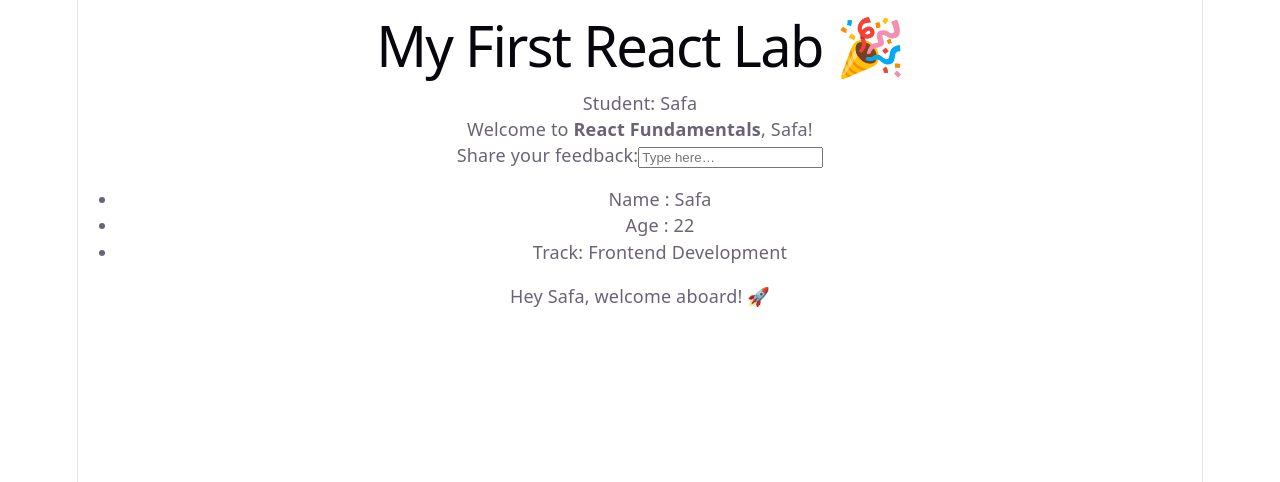
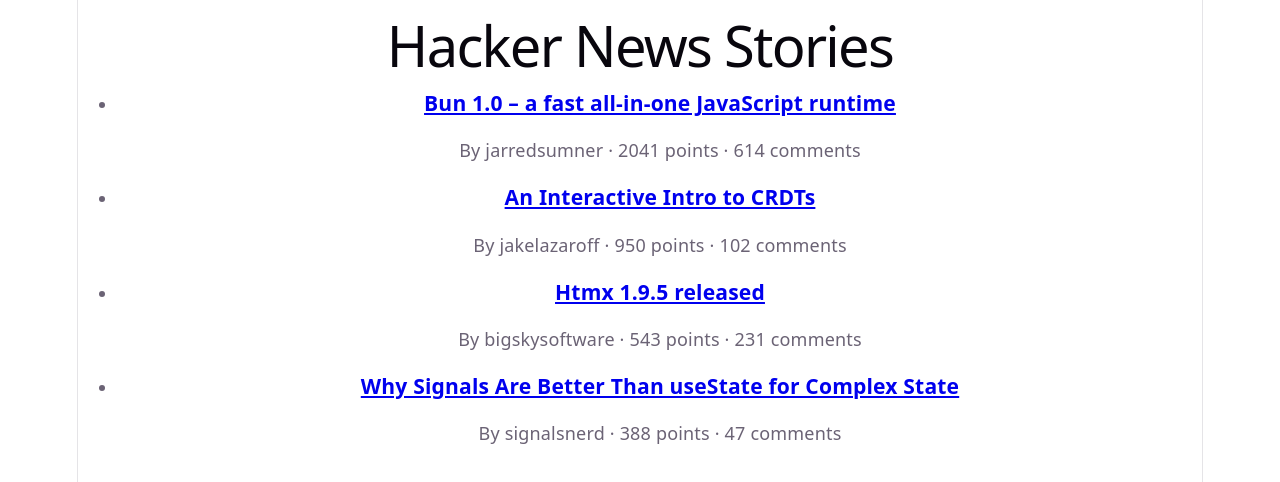
Before and after one commit to mejrisafa9-cpu/my-react-project, a React (Vite) app: page / in a window 1280 px wide. Shown: the top 482 px of the page. Built offline with nearby package versions, Linux system fonts and the light colour scheme.

Commit message:
Week 3: Rendering Hacker News style lists

```diff
--- a/src/App.jsx
+++ b/src/App.jsx
@@ -1,99 +1,188 @@
-// ─────────────────────────────────────────────
-//  Step 3 – Variable defined OUTSIDE the component
-//  Accessible inside App because of JS lexical scoping.
-//  In a real app this is risky: the value is global,
-//  shared across every render, and not reactive.
-// ─────────────────────────────────────────────
-const courseTitle = "React Fundamentals";
+// ─────────────────────────────────────────────────────────────
+//  Step 1 – Understanding the Data Structure
+//
+//  Each news story object looks like this:
+//
+//  {
+//    objectID    : "37510853",   // unique identifier  ← React KEY
+//    title       : "Article title here",
+//    url         : "https://example.com/article",
+//    author      : "username",
+//    points      : 312,          // number (popularity score)
+//    num_comments: 87,           // number
+//  }
+//
+//  Which property should be the React key?
+//    → objectID. It is guaranteed to be unique and stable —
+//      it never changes even if the list is re-sorted or
+//      new items are added.
+//
+//  Why is this structure realistic for an API?
+//    → It mirrors exactly what the Hacker News Algolia API
+//      returns (/api/v1/search). Real-world APIs always
+//      include a stable unique ID (objectID, id, _id …)
+//      and mix numeric scores with string metadata.
+// ─────────────────────────────────────────────────────────────
 
-// ─────────────────────────────────────────────
-//  Step 7 – Function defined outside (could also
-//  live inside the component)
-// ─────────────────────────────────────────────
-function sayHello(name) {
-  // Returns a greeting string based on studentName (bonus ⚡)
-  return `Hey ${name}, welcome aboard! 🚀`;
-}
 
-// ─────────────────────────────────────────────
-//  Step 1 – Functional component (capital letter
-//  because React distinguishes components from
-//  plain HTML tags by their first letter's case)
-// ─────────────────────────────────────────────
+// ─────────────────────────────────────────────────────────────
+//  Step 2 – Fake data defined OUTSIDE the component
+//
+//  Why outside?
+//    • It is static — it never changes, so it doesn't need
+//      to be re-created on every render.
+//    • Keeping it at module level makes it easy to swap out
+//      later: we'll just delete this array and fetch from
+//      the API instead.
+//
+//  What will change when data comes from the API?
+//    • This array will be replaced by a useState() call
+//      (so React can trigger a re-render when data arrives)
+//      and a useEffect() that fetches from the HN endpoint.
+// ─────────────────────────────────────────────────────────────
+const stories = [
+  {
+    objectID: "37510853",
+    title: "Bun 1.0 – a fast all-in-one JavaScript runtime",
+    url: "https://bun.sh/blog/bun-v1.0",
+    author: "jarredsumner",
+    points: 2041,
+    num_comments: 614,
+  },
+  {
+    objectID: "37371084",
+    title: "An Interactive Intro to CRDTs",
+    url: "https://jakelazaroff.com/words/an-interactive-intro-to-crdts/",
+    author: "jakelazaroff",
+    points: 876,    // ← Step 6: bumped to 950 below
+    num_comments: 102,
+  },
+  {
+    objectID: "37629873",
+    title: "Htmx 1.9.5 released",
+    url: "https://htmx.org/posts/2023-09-01-htmx-1-9-5-is-released/",
+    author: "bigskysoftware",
+    points: 543,
+    num_comments: 231,
+  },
+  // Step 6 – New story added
+  {
+    objectID: "38012456",
+    title: "Why Signals Are Better Than useState for Complex State",
+    url: "https://dev.to/signals-deep-dive",
+    author: "signalsnerd",
+    points: 388,
+    num_comments: 47,
+  },
+];
+
+// Step 6 – Increase points of the second story and verify the UI updates
+stories[1].points = 950;
+
+
+// ─────────────────────────────────────────────────────────────
+//  Component
+// ─────────────────────────────────────────────────────────────
 function App() {
-  // Step 2 – Variable INSIDE the component
-  const studentName = "Safa";
 
-  // Step 6 – Object inside the component
-  //  We cannot render {student} directly – React
-  //  doesn't know how to serialise a plain object
-  //  and will throw:
-  //  "Objects are not valid as a React child"
-  const student = {
-    name: "Safa",
-    age: 22,
-    track: "Frontend Development",
-  };
+  // Step 3 – Debug moment: log one story to the console
+  // so we can inspect its structure before rendering.
+  console.log("First story object →", stories[0]);
 
-  // ── JSX must return ONE parent element (Step 1) ──
   return (
-    <div className="container">
+    <div className="app-container">
+      <h1>Hacker News Stories</h1>
 
-      {/* Step 1 – Custom <h1> */}
-      <h1>My First React Lab 🎉</h1>
+      {/*
+        Step 3 – Render the list with map()
+        ────────────────────────────────────
+        • map() returns a NEW array of JSX elements — that's
+          why it works inside JSX (JSX can render arrays).
+        • forEach() returns undefined, so it cannot be used
+          here; we need the transformed array that map() gives us.
+      */}
+      <ul className="story-list">
+        {stories.map((story) => {
 
-      {/* Step 2 – Variable inside JSX */}
-      {/* Without {} React treats it as plain text and prints the literal word "studentName" */}
-      <p>Student: {studentName}</p>
+          /*
+            Step 5 – Key prop
+            ─────────────────
+            The key goes on the TOP-LEVEL element returned by map().
 
-      {/* Step 3 + Step 4 – Dynamic sentence using both variables */}
-      <p>Welcome to <strong>{courseTitle}</strong>, {studentName}!</p>
+            Why objectID and NOT the array index?
+            • If items are deleted or reordered, indexes shift,
+              so React would mis-identify nodes and force
+              unnecessary DOM updates (or lose input state).
+            • objectID is stable and unique — React knows exactly
+              which item changed.
 
-      {/* Step 5 – Form elements */}
-      {/* React uses htmlFor (not for) because "for" is a reserved JS keyword */}
-      <div className="form-group">
-        <label htmlFor="feedback">Share your feedback:</label>
-        <input id="feedback" type="text" placeholder="Type here…" />
-      </div>
+            Intentional test (Step 5):
+            Remove key={story.objectID} → console shows:
+            "Warning: Each child in a list should have a unique key prop."
+          */
+          return (
+            <li key={story.objectID} className="story-item">
 
-      {/* Step 6 – Displaying individual object properties */}
-      <ul>
-        <li>Name : {student.name}</li>
-        <li>Age  : {student.age}</li>
-        <li>Track: {student.track}</li>
+              {/* Step 4 – Title as a clickable link */}
+              {/* Opens in a new tab; falls back to "#" if url is missing */}
+              <h3>
+                <a
+                  href={story.url || "#"}
+                  target="_blank"
+                  rel="noreferrer"
+                >
+                  {story.title}
+                </a>
+              </h3>
+
+              {/* Step 4 – Author, points, comments with semantic HTML */}
+              <p>
+                By <span className="author">{story.author}</span>
+                {" · "}
+                <span className="points">{story.points} points</span>
+                {" · "}
+                <span className="comments">{story.num_comments} comments</span>
+              </p>
+
+            </li>
+          );
+        })}
       </ul>
-
-      {/* Step 7 – Calling the function */}
-      {/* {sayHello}  → would display the function's source code (a reference, not a call) */}
-      {/* {sayHello()} → invokes it and displays the returned string ✅           */}
-      <p>{sayHello(studentName)}</p>
-
     </div>
   );
 }
 
 export default App;
 
-// ─────────────────────────────────────────────
-//  Step 8 – Reflection
-// ─────────────────────────────────────────────
 
-// 1. ONE THING I UNDERSTAND WELL
-//    How JSX bridges HTML and JavaScript: wrapping any JS
-//    expression in {} lets me embed dynamic values, call
-//    functions, or access object properties right inside
-//    what looks like HTML markup.
+// ─────────────────────────────────────────────────────────────
+//  Step 7 – Reflection
+// ─────────────────────────────────────────────────────────────
 
-// 2. ONE THING THAT IS STILL CONFUSING
-//    The boundary between variables that belong inside vs.
-//    outside the component. I understand that outside means
-//    "module-level / shared", but I'm still building
-//    intuition for when that's actually useful vs. when I
-//    should use props or state instead.
+// 1. WHY IS map() ESSENTIAL FOR RENDERING LISTS IN REACT?
+//    JSX only accepts expressions, not statements. map() is an
+//    expression — it returns a new array of JSX nodes that React
+//    can render. forEach() returns undefined, so there would be
+//    nothing to display. map() is also declarative: "transform
+//    every story into a <li>" reads exactly like what we intend.
 
-// 3. ONE MISTAKE I MADE AND FIXED
-//    I first tried to render the whole `student` object with
-//    {student} and got the React error:
-//    "Objects are not valid as a React child."
-//    The fix was to access each property individually:
-//    {student.name}, {student.age}, {student.track}.
+// 2. WHY IS objectID THE CORRECT KEY?
+//    A key must be (a) unique among siblings and (b) stable
+//    across re-renders. objectID comes from the data source and
+//    never changes even if the list is filtered or reordered.
+//    Using the array index would break if items are removed or
+//    shuffled because React would re-map stale keys to the wrong
+//    DOM nodes, causing subtle bugs and unnecessary re-renders.
+
+// 3. WHAT WILL CHANGE WHEN WE REPLACE FAKE DATA WITH THE API?
+//    Three things:
+//    a) The `stories` constant at module level goes away.
+//    b) We add: const [stories, setStories] = useState([])
+//       so React re-renders the list once data arrives.
+//    c) We add: useEffect(() => {
+//         fetch("https://hn.algolia.com/api/v1/search?query=react")
+//           .then(res => res.json())
+//           .then(data => setStories(data.hits));
+//       }, [])
+//    The JSX rendering block (the map) stays exactly the same —
+//    that's the benefit of separating data from presentation.
```
